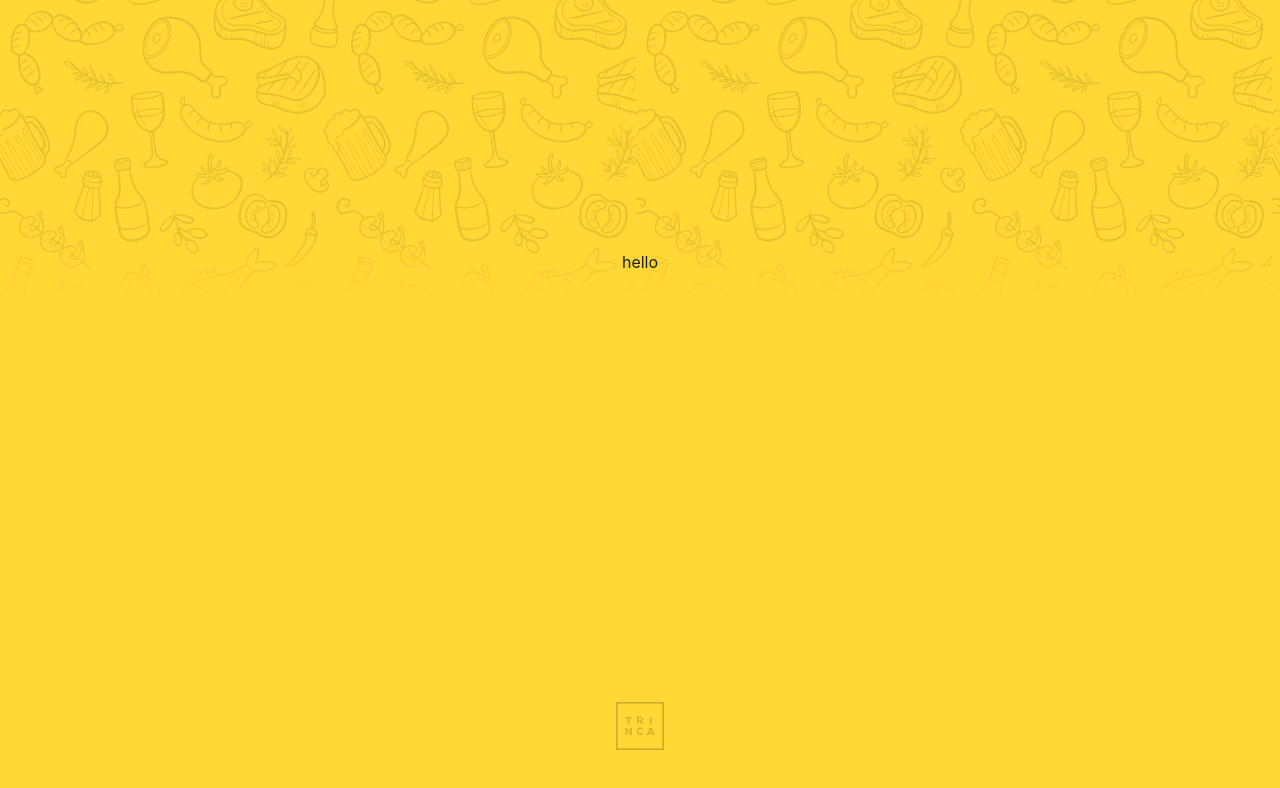
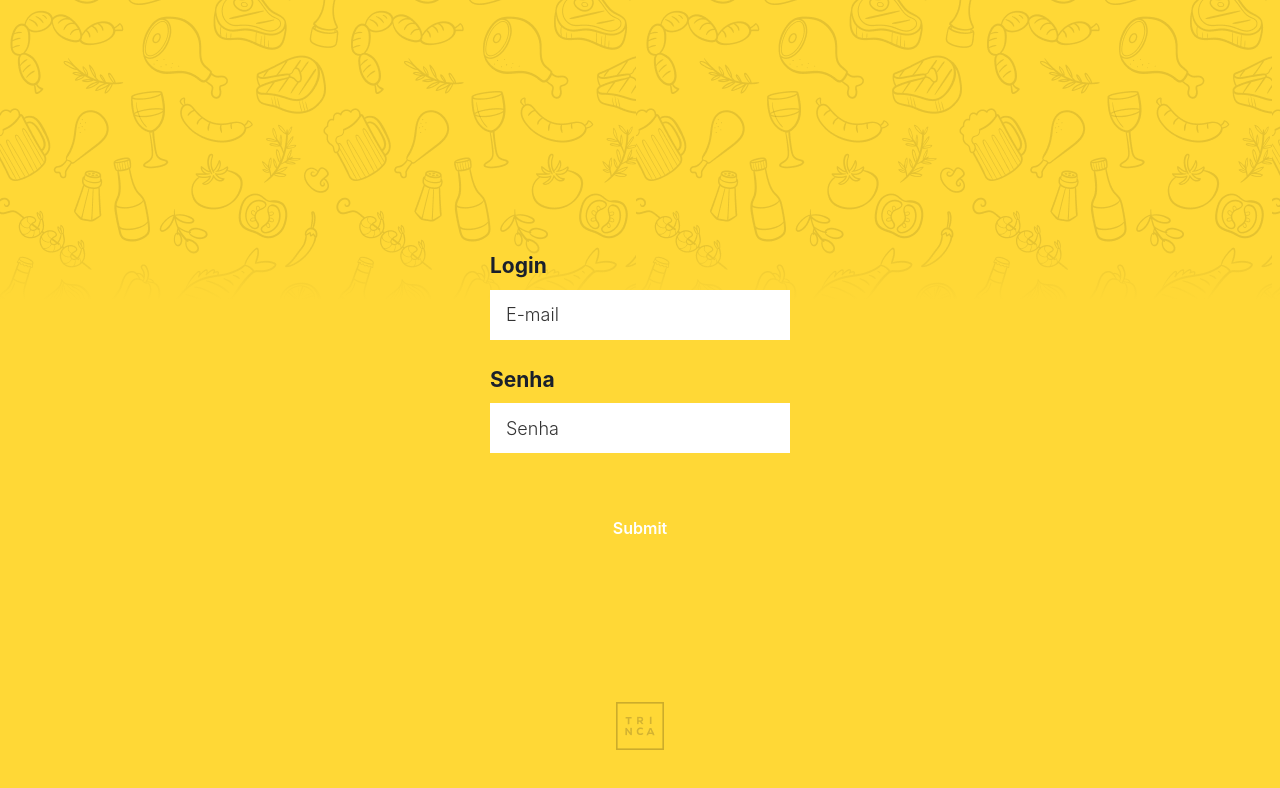
Before and after one commit to AlexandreOSouza/churras, a Next.js app: page / in a window 1280 px wide. Shown: the top 788 px of the page. Built offline with nearby package versions, Linux system fonts and the light colour scheme.

Commit message:
chore: create InputText

```diff
--- a/package.json
+++ b/package.json
@@ -12,10 +12,13 @@
     "@chakra-ui/react": "^2.8.1",
     "@emotion/react": "^11.11.1",
     "@emotion/styled": "^11.11.0",
+    "@hookform/resolvers": "^3.3.1",
     "framer-motion": "^10.16.4",
     "next": "13.4.10",
     "react": "18.2.0",
-    "react-dom": "18.2.0"
+    "react-dom": "18.2.0",
+    "react-hook-form": "^7.46.2",
+    "yup": "^1.3.1"
   },
   "devDependencies": {
     "@types/node": "latest",
--- /dev/null
+++ b/src/components/base/input/InputText/index.tsx
@@ -0,0 +1,72 @@
+import {
+  FormControl,
+  FormErrorMessage,
+  FormHelperText,
+  FormLabel,
+  Input,
+  InputProps,
+} from "@chakra-ui/react";
+import { Control, useController } from "react-hook-form";
+
+type Props = {
+  label?: string;
+  name: string;
+  control: Control<any>;
+  helperText?: string;
+  mask?: string;
+} & InputProps;
+
+export default function InputText({
+  label,
+  name,
+  control,
+  helperText,
+  mask,
+  type,
+  ...rest
+}: Props) {
+  const {
+    field: { onChange, onBlur, value, ref },
+    fieldState: { invalid, error },
+  } = useController({
+    name,
+    control,
+  });
+  return (
+    <FormControl isInvalid={invalid}>
+      {label && (
+        <FormLabel htmlFor={name} fontSize={"21px"} fontWeight={"bold"}>
+          {label}
+        </FormLabel>
+      )}
+
+      <Input
+        id={name}
+        ref={ref}
+        value={value}
+        onChange={onChange}
+        onBlur={onBlur}
+        isInvalid={invalid}
+        type={type}
+        background={"churras.white"}
+        borderRadius={0}
+        border={"none"}
+        color={"churras.black_08"}
+        fontSize={"18px"}
+        height={"50px"}
+        _placeholder={{
+          color: "churras.black_08",
+          fontSize: "18px",
+          fontWeight: 300,
+        }}
+        {...rest}
+      />
+
+      {invalid ? (
+        <FormErrorMessage>{error?.message}</FormErrorMessage>
+      ) : (
+        <FormHelperText>{helperText}</FormHelperText>
+      )}
+    </FormControl>
+  );
+}
--- /dev/null
+++ b/src/components/forms/login/index.tsx
@@ -0,0 +1,63 @@
+import { Button, Flex } from "@chakra-ui/react";
+import InputText from "@/components/base/input/InputText";
+import schema from "./schema";
+import { useForm } from "react-hook-form";
+import { yupResolver } from "@hookform/resolvers/yup";
+import {
+  ForwardRefRenderFunction,
+  forwardRef,
+  useImperativeHandle,
+} from "react";
+import { LoginFormRefType, LoginFormValues, LoginProps } from "./types";
+
+const Login: ForwardRefRenderFunction<LoginFormRefType, LoginProps> = (
+  { onSubmit },
+  ref,
+) => {
+  const {
+    handleSubmit,
+    control,
+    formState: { isSubmitting },
+    setError,
+  } = useForm<LoginFormValues>({
+    resolver: yupResolver(schema),
+    defaultValues: {
+      email: "",
+      password: "",
+    },
+  });
+
+  useImperativeHandle(ref, () => ({
+    setError,
+  }));
+
+  return (
+    <Flex
+      as={"form"}
+      onSubmit={handleSubmit(onSubmit)}
+      flexDirection={"column"}
+      rowGap={4}
+      width={"300px"}
+    >
+      <InputText
+        type="email"
+        label="Login"
+        name="email"
+        control={control}
+        placeholder={"E-mail"}
+      />
+      <InputText
+        type="password"
+        label="Senha"
+        name="password"
+        placeholder="Senha"
+        control={control}
+      />
+      <Button mt={8} colorScheme="brand" isLoading={isSubmitting} type="submit">
+        Submit
+      </Button>
+    </Flex>
+  );
+};
+
+export default forwardRef(Login);
--- /dev/null
+++ b/src/components/forms/login/schema.ts
@@ -0,0 +1,8 @@
+import * as Yup from "yup";
+
+const schema = Yup.object({
+  email: Yup.string().email().required(),
+  password: Yup.string().required(),
+});
+
+export default schema;
--- /dev/null
+++ b/src/components/forms/login/types.ts
@@ -0,0 +1,14 @@
+import { SubmitHandler, UseFormSetError } from "react-hook-form";
+
+export type LoginFormValues = {
+  email: string;
+  password: string;
+};
+
+export type LoginProps = {
+  onSubmit: SubmitHandler<LoginFormValues>;
+};
+
+export type LoginFormRefType = {
+  setError: UseFormSetError<LoginFormValues>;
+};
--- a/src/pages/index.tsx
+++ b/src/pages/index.tsx
@@ -1,15 +1,19 @@
 import Layout from "@/components/layout";
+import Login from "@/components/forms/login";
 import { TITLES } from "@/const/title";
 import Head from "next/head";
 
 export default function index() {
+  const onSubmit = (e: any) => {
+    console.log(e);
+  };
   return (
     <>
       <Head>
         <title>{TITLES.login}</title>
       </Head>
       <Layout>
-        <h1>hello</h1>
+        <Login onSubmit={onSubmit} />
       </Layout>
     </>
   );
```
Also changed, not shown: 1 other file (tests, documents, lock files or other folders).
